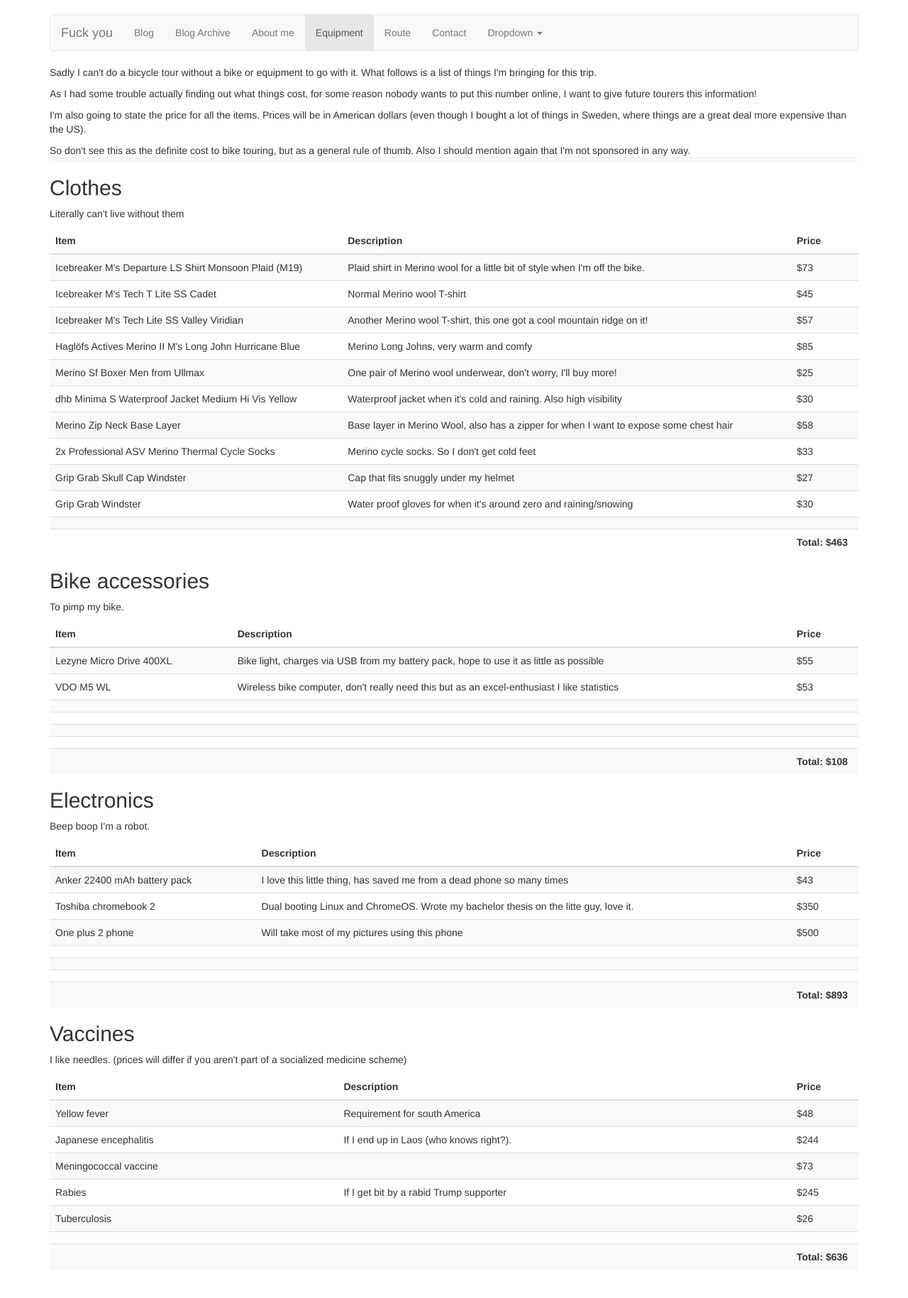
After one commit to aleda145/bike, a Django app: page /equipment/ in a window 1280 px wide. The commit adds this page. Shown: the whole page at 71% size. Run offline with Django 3.2, Linux system fonts and the light colour scheme; some libraries are stand-ins or nearby versions.

Commit message:
Added some things on equipment

```diff
--- a/bike/urls.py
+++ b/bike/urls.py
@@ -21,5 +21,8 @@
     url(r'^blog/', include ('blog.urls')),
     url(r'^admin/', admin.site.urls),
     url(r'^$', views.IndexView.as_view(), name='blog_main'),
+    url(r'^about/',views.AboutView.as_view(), name='about'),
+    url(r'^equipment/',views.EquipmentView.as_view(), name='equipment'),
+    url(r'^route/',views.RouteView.as_view(), name='route'),
 
 ]
--- a/blog/static/blog/basestyle.css
+++ b/blog/static/blog/basestyle.css
@@ -8,5 +8,13 @@
 }
 
 li a {
-    color: green;
 }
+
+.separator {
+    display: block;
+    border-top: 1px solid #e7e6e6;
+    border-bottom: 1px solid #e7e6e6;
+    width: 100%;
+    position: relative;
+    height: 6px;
+}
--- /dev/null
+++ b/blog/templates/blog/about.html
@@ -0,0 +1,5 @@
+{% extends "blog/base.html" %}
+{% block about %}active{% endblock %}
+{% block content %}
+i like bikes xD
+{% endblock %}
--- a/blog/templates/blog/base.html
+++ b/blog/templates/blog/base.html
@@ -30,13 +30,13 @@
             </div>
             <div id="navbar" class="navbar-collapse collapse">
                 <ul class="nav navbar-nav">
-                    <li class="{% if request.resolver_match.url_name == "blog_main" %}active{% endif %}"><a href="{% url "blog_main" %}">Blog</a></li>
-                    <li><a href="/blog/archive">Blog Archive</a></li>
+                    <li class="{% block home %}{% endblock %}"><a href="{% url "blog_main" %}">Blog</a></li>
+                    <li class="{% block archive %}{% endblock %}"><a href="/blog/archive">Blog Archive</a></li>
 
-                    <li><a href="/about">About me</a></li>
-                    <li><a href="/equipment">Equipment</a></li>
-                    <li><a href="/route">Route</a></li>
-                    <li><a href="/contact">Contact</a></li>
+                    <li class="{% block about %}{% endblock %}"><a href="/about">About me</a></li>
+                    <li class="{% block equipment %}{% endblock %}"><a href="/equipment">Equipment</a></li>
+                    <li class="{% block route %}{% endblock %}"><a href="/route">Route</a></li>
+                    <li class="{% block contact %}{% endblock %}"><a href="/contact">Contact</a></li>
 
                     <li class="dropdown">
                         <a href="#" class="dropdown-toggle" data-toggle="dropdown" role="button" aria-haspopup="true" aria-expanded="false">Dropdown <span class="caret"></span></a>
@@ -59,10 +59,6 @@
 <div class="container main-content">
     {% block content %}{% endblock %}
 </div>
-{% block sidebar %}
-
-{% endblock %}
-
 
 
 <!-- Placed at the end of the document so the pages load faster -->
--- a/blog/templates/blog/blog_base.html
+++ b/blog/templates/blog/blog_base.html
@@ -1,7 +1,10 @@
 {% extends "blog/base.html" %}
-
+{% block home %}
+    active
+{% endblock %}
 
 {% block content %}
+
             {% if posts_list %}
 
 
--- a/blog/templates/blog/blog_main.html
+++ b/blog/templates/blog/blog_main.html
@@ -1,4 +1,5 @@
 {% extends "blog/blog_base.html" %}
+
 {% block sidebar %}
-
+fasfasf
 {% endblock %}
--- /dev/null
+++ b/blog/templates/blog/equipment.html
@@ -0,0 +1,236 @@
+{% extends "blog/base.html" %}
+{% block equipment %} active {% endblock %}
+{% block content %}
+    <p>Sadly I can't do a bicycle tour without a bike or equipment to go with it. What follows is a list of things I'm bringing for this trip.</p>
+    <p>As I had some trouble actually finding out what things cost, for some reason nobody wants to put this number online,
+        I want to give future tourers this information!</p>
+    <p>I'm also going to state the price for all the items. Prices will be in American dollars
+        (even though I bought a lot of things in Sweden, where things are a great deal more expensive than the US).</p>
+    So don't see this as the definite cost to bike touring, but as a general rule of thumb.
+    Also I should mention again that I'm not sponsored in any way.
+    <div class="separator"></div>
+
+    <h2>Clothes</h2>
+    <p>Literally can't live without them</p>
+    <table class="table table-striped">
+        <thead>
+        <tr>
+            <th>Item</th>
+            <th>Description</th>
+            <th>Price</th>
+        </tr>
+        </thead>
+        <tbody>
+        <tr>
+            <td>Icebreaker M's Departure LS Shirt Monsoon Plaid (M19)</td>
+            <td> Plaid shirt in Merino wool for a little bit of style when I'm off the bike.</td>
+            <td>$73</td>
+        </tr>
+        <tr>
+            <td>Icebreaker M's Tech T Lite SS Cadet </td>
+            <td>Normal Merino wool T-shirt</td>
+            <td>$45</td>
+        </tr>
+        <tr>
+            <td>Icebreaker M's Tech Lite SS Valley Viridian</td>
+            <td>Another Merino wool T-shirt, this one got a cool mountain ridge on it!</td>
+            <td>$57</td>
+        </tr>
+        <tr>
+            <td>Haglöfs Actives Merino II M's Long John Hurricane Blue</td>
+            <td>Merino Long Johns, very warm and comfy</td>
+            <td>$85</td>
+        </tr>
+        <tr>
+            <td>Merino Sf Boxer Men from Ullmax</td>
+            <td>One pair of Merino wool underwear, don't worry, I'll buy more!</td>
+            <td>$25</td>
+        </tr>
+        <tr>
+            <td>dhb Minima S Waterproof Jacket Medium Hi Vis Yellow</td>
+            <td>Waterproof jacket when it's cold and raining. Also high visibility</td>
+            <td>$30</td>
+        </tr>
+        <tr>
+            <td>Merino Zip Neck Base Layer </td>
+            <td>Base layer in Merino Wool, also has a zipper for when I want to expose some chest hair</td>
+            <td>$58</td>
+        </tr>
+        <tr>
+            <td>2x Professional ASV Merino Thermal Cycle Socks </td>
+            <td>Merino cycle socks. So I don't get cold feet</td>
+            <td>$33</td>
+        </tr>
+        <tr>
+            <td>Grip Grab Skull Cap Windster</td>
+            <td>Cap that fits snuggly under my helmet</td>
+            <td>$27</td>
+        </tr>
+        <tr>
+            <td> Grip Grab Windster</td>
+            <td>Water proof gloves for when it's around zero and raining/snowing</td>
+            <td>$30</td>
+        </tr>
+        <tr>
+            <td> </td>
+            <td></td>
+            <td></td>
+        </tr>
+        <tr>
+            <td> </td>
+            <td></td>
+            <td class="col-md-1"><b>Total: $463</b></td>
+        </tr>
+        </tbody>
+    </table>
+
+    <h2>Bike accessories</h2>
+    <p>To pimp my bike.</p>
+    <table class="table table-striped">
+        <thead>
+        <tr>
+            <th>Item</th>
+            <th>Description</th>
+            <th>Price</th>
+        </tr>
+        </thead>
+        <tbody>
+        <tr>
+            <td>Lezyne Micro Drive 400XL</td>
+            <td>Bike light, charges via USB from my battery pack, hope to use it as little as possible</td>
+            <td>$55</td>
+        </tr>
+        <tr>
+            <td>VDO M5 WL</td>
+            <td>Wireless bike computer, don't really need this but as an excel-enthusiast I like statistics</td>
+            <td>$53</td>
+        </tr>
+        <tr>
+            <td></td>
+            <td></td>
+            <td></td>
+        </tr>
+        <tr>
+            <td></td>
+            <td></td>
+            <td></td>
+        </tr>
+        <tr>
+            <td></td>
+            <td></td>
+            <td></td>
+        </tr>
+        <tr>
+            <td></td>
+            <td></td>
+            <td></td>
+        </tr>
+        <tr>
+            <td></td>
+            <td></td>
+            <td class="col-md-1"><b>Total: $108</b></td>
+        </tr>
+
+        </tbody>
+    </table>
+    <h2>Electronics</h2>
+    <p>Beep boop I'm a robot.</p>
+    <table class="table table-striped">
+        <thead>
+        <tr>
+            <th>Item</th>
+            <th>Description</th>
+            <th>Price</th>
+        </tr>
+        </thead>
+        <tbody>
+        <tr>
+            <td>Anker 22400 mAh battery pack</td>
+            <td>I love this little thing, has saved me from a dead phone so many times</td>
+            <td>$43</td>
+        </tr>
+        <tr>
+            <td>Toshiba chromebook 2 </td>
+            <td>Dual booting Linux and ChromeOS. Wrote my bachelor thesis on the litte guy, love it.</td>
+            <td>$350</td>
+        </tr>
+        <tr>
+            <td>One plus 2 phone</td>
+            <td>Will take most of my pictures using this phone</td>
+            <td>$500</td>
+        </tr>
+        <tr>
+            <td></td>
+            <td></td>
+            <td></td>
+        </tr>
+        <tr>
+            <td></td>
+            <td></td>
+            <td></td>
+        </tr>
+        <tr>
+            <td></td>
+            <td></td>
+            <td></td>
+        </tr>
+        <tr>
+            <td></td>
+            <td></td>
+            <td class="col-md-1"><b>Total: $893</b></td>
+        </tr>
+
+        </tbody>
+    </table>
+
+    <h2>Vaccines</h2>
+    <p>I like needles. (prices will differ if you aren't part of a socialized medicine scheme)</p>
+    <table class="table table-striped">
+        <thead>
+        <tr>
+            <th>Item</th>
+            <th>Description</th>
+            <th>Price</th>
+        </tr>
+        </thead>
+        <tbody>
+        <tr>
+            <td>Yellow fever </td>
+            <td>Requirement for south America</td>
+            <td>$48</td>
+        </tr>
+        <tr>
+            <td>Japanese encephalitis</td>
+            <td>If I end up in Laos (who knows right?).</td>
+            <td>$244</td>
+        </tr>
+        <tr>
+            <td>Meningococcal vaccine</td>
+            <td></td>
+            <td>$73</td>
+        </tr>
+        <tr>
+            <td>Rabies</td>
+            <td>If I get bit by a rabid Trump supporter</td>
+            <td>$245</td>
+        </tr>
+        <tr>
+            <td>Tuberculosis</td>
+            <td></td>
+            <td>$26</td>
+        </tr>
+        <tr>
+            <td></td>
+            <td></td>
+            <td></td>
+        </tr>
+        <tr>
+            <td></td>
+            <td></td>
+            <td class="col-md-1"><b>Total: $636</b></td>
+        </tr>
+
+        </tbody>
+    </table>
+
+{% endblock %}
--- a/blog/templates/blog/detail.html
+++ b/blog/templates/blog/route.html
@@ -1,7 +1,5 @@
 {% extends "blog/base.html" %}
-
+{% block route %}active {% endblock %}
 {% block content %}
-
-<h1>{{ object.title }}</h1>
-{{ object.body |safe}}
+So I
 {% endblock %}
--- a/blog/urls.py
+++ b/blog/urls.py
@@ -7,6 +7,7 @@
 app_name= 'blog'
 urlpatterns = [
     url(r'^$', views.IndexView.as_view(), name='blog_main'),
+    url(r'^reverse/$', views.ReversePostView.as_view(), name='reverse'),
 
     #for some reason you _have_ to have the numeric first, otherwise it wont work
     # Example: /2012/08/
@@ -19,10 +20,9 @@
         name="archive_month"),
 
 
-    url(r'^reverse/$', views.ReversePostView.as_view(), name='reverse'),
-        url(r'^archive/$', views.BlogArchiveView.as_view(), name='archive'),
+    url(r'^archive/$', views.BlogArchiveView.as_view(), name='archive'),
 
-    url(r'^(?P<slug>.+)/$', views.BlogPostDetail.as_view(), name='detail'),
+    url(r'^(?P<slug>.+)/$', views.BlogPostDetailView.as_view(), name='detail'),
 
     # Example: /2012/aug/
 
--- a/blog/views.py
+++ b/blog/views.py
@@ -7,6 +7,7 @@
 from django.utils import timezone
 from django.core.paginator import Paginator, EmptyPage, PageNotAnInteger
 from django.shortcuts import render
+from django.views.generic import TemplateView
 
 from django.views.generic.dates import MonthArchiveView
 from django.views.generic.list import ListView
@@ -37,31 +38,32 @@
 #         context=BlogPost.objects.filter(pub_date__lte=timezone.now()).order_by('-pub_date')
 #         return context
 
-class BlogArchiveView(IndexView):
-    template_name= 'blog/blog_archive.html'
-    paginate_by = 0
+
+#returns the blog posts in the opposite order, so starting with the first post added to the database
+class ReversePostView(IndexView):
+    template_name= 'blog/blog_base.html'
+
+    paginate_by = 5
     def get_queryset(self):
-        """
-        Return the last five published Posts (not including those set to be
-        published in the future).
-        """
 
-        return BlogPost.objects.filter(pub_date__lte=timezone.now()).order_by('-pub_date')
+
+        return BlogPost.objects.filter(pub_date__lte=timezone.now()).order_by('pub_date')
 
 
 
 class ArticleMonthArchiveView(MonthArchiveView, IndexView):
+    template_name = 'blog/blog_base.html'
     queryset = BlogPost.objects.all()
     date_field = "pub_date"
     allow_future = True
     paginate_by = 0
 
-class ReversePostView(IndexView):
+class BlogArchiveView(IndexView):
     template_name = 'blog/blog_archive.html'
     paginate_by = 0
 
-class BlogPostDetail(DetailView):
-    template_name = 'blog/detail.html'
+class BlogPostDetailView(DetailView):
+    template_name = 'blog/blog_detail.html'
 
     context_object_name = 'posts_list'
 
@@ -71,9 +73,18 @@
    # print('wow')
    # print(queryset)
 
+class AboutView(TemplateView):
+    template_name = 'blog/about.html'
+
+class EquipmentView(TemplateView):
+    template_name = 'blog/equipment.html'
+
+class RouteView(TemplateView):
+    template_name = 'blog/route.html'
+
 
 # class DetailView(generic.DetailView):
-#     template_name = 'blog/detail.html'
+#     template_name = 'blog/blog_detail.html'
 #
 #     def get_queryset(self):
 #         """
@@ -92,7 +103,7 @@
         #         selected_choice = question.choice_set.get(pk=request.POST['choice'])
         #     except (KeyError, Choice.DoesNotExist):
         #         # Redisplay the question voting form.
-        #         return render(request, 'blog/detail.html', {
+        #         return render(request, 'blog/blog_detail.html', {
         #             'question': question,
         #             'error_message': "You didn't select a choice.",
         #         })
```
Also changed, not shown: blog/templates/blog/blog_archive.html (+12 -5 lines), blog/templates/blog/blog_detail.html (added, +9 -0 lines).
